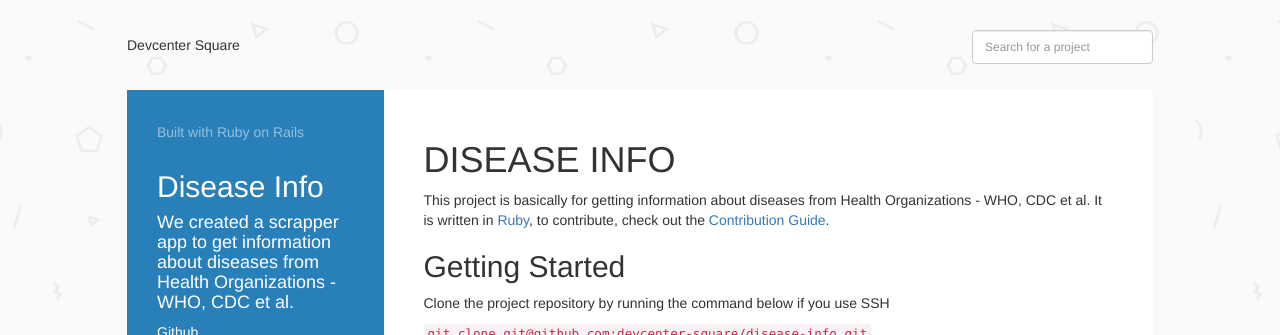
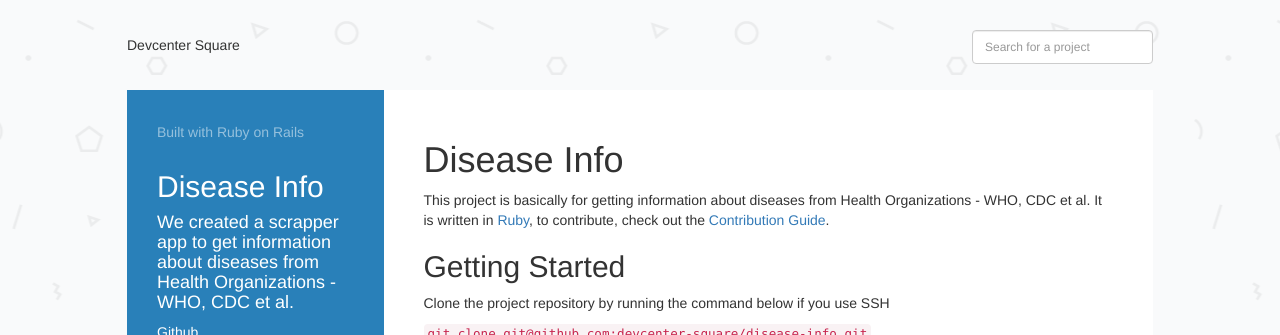
Before and after one commit to devcenter-square/devcenter-square.github.io, a Jekyll site: the page built from _posts/2016-8-30-disease-info.markdown, in a window 1280 px wide. Shown: the top 335 px of the page. Built offline with Jekyll 4.4.1, drawn with Linux system fonts in a browser that asks for light colours; some web fonts are replaced.

```diff
--- a/_posts/2016-8-30-disease-info.markdown
+++ b/_posts/2016-8-30-disease-info.markdown
@@ -9,7 +9,7 @@ completed: true
 color_id: 3
 ---
 
-# DISEASE INFO
+# Disease Info
 
 This project is basically for getting information about diseases from Health Organizations -  WHO, CDC et al. It is written in [Ruby](https://www.ruby-lang.org/en/), to contribute, check out the [Contribution Guide](https://github.com/o-prime/disease-info/blob/develop/CONTRIBUTION.md).
 
```
